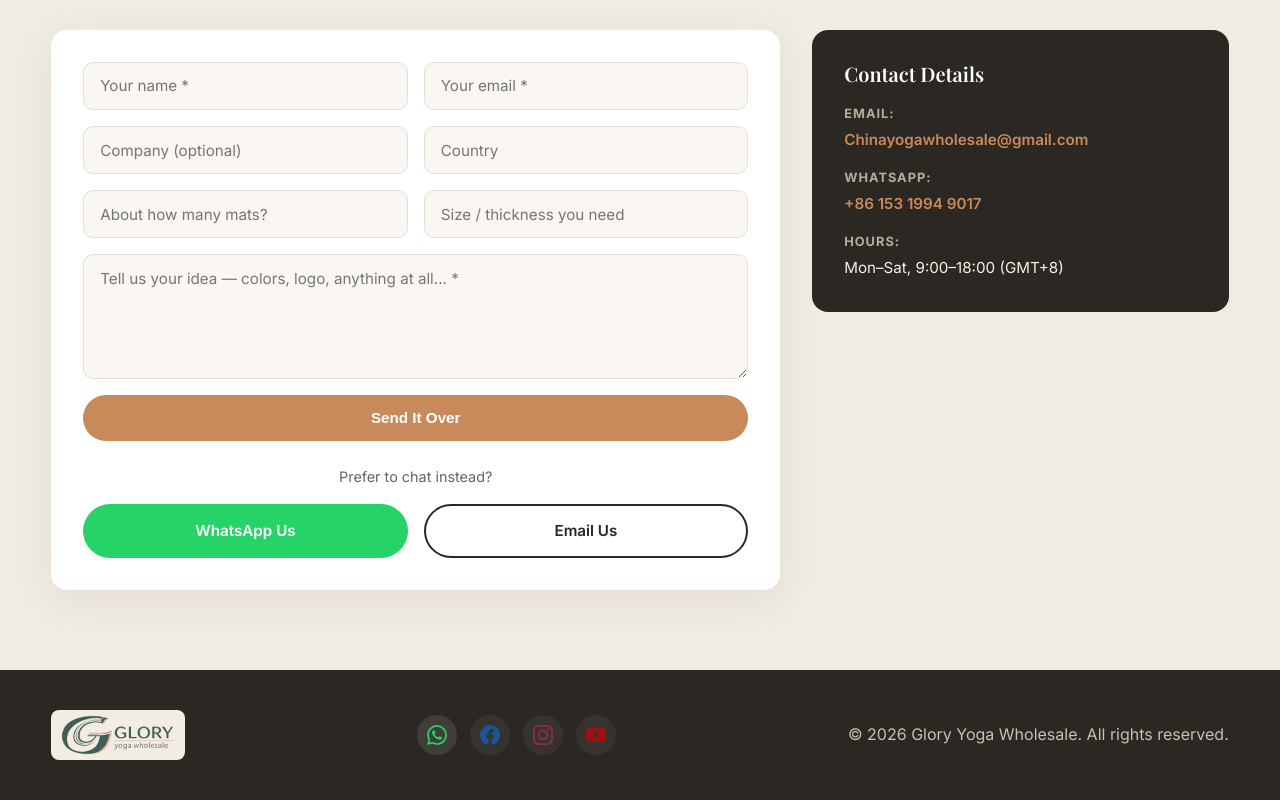
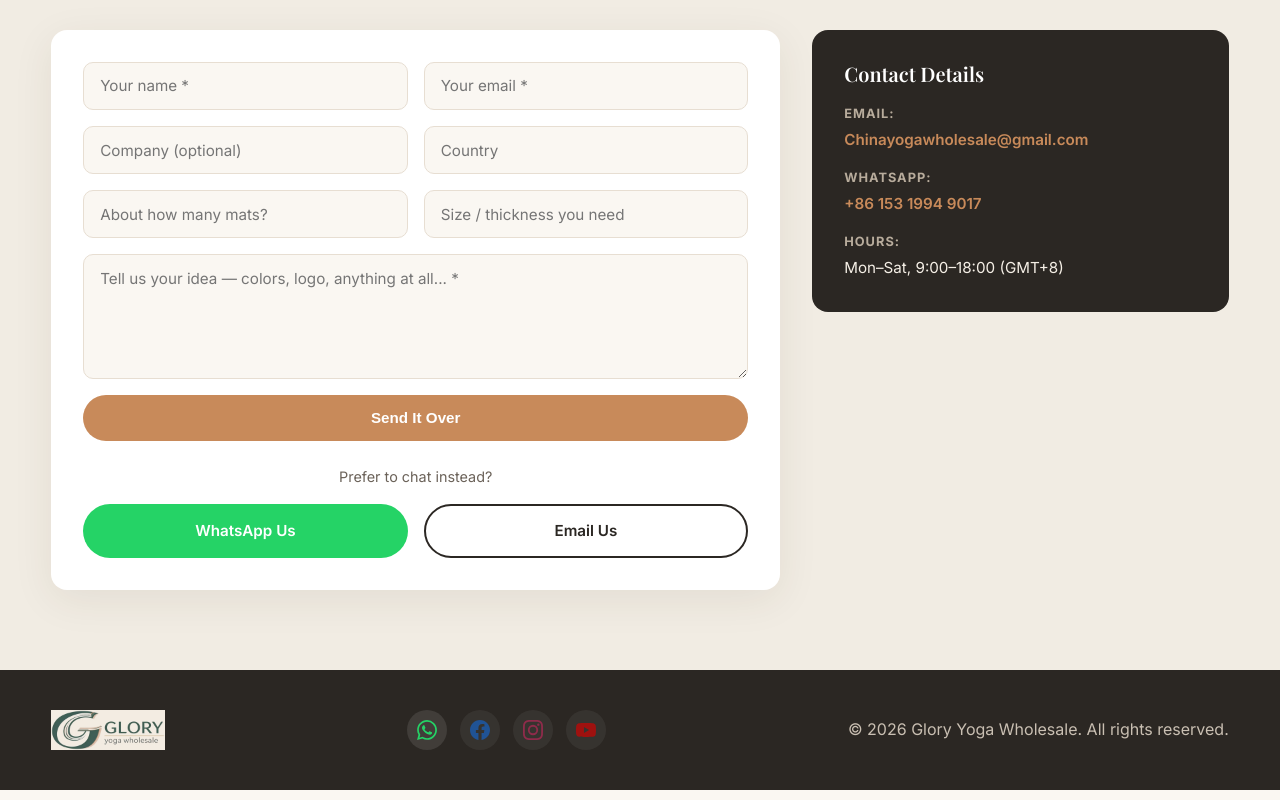
Before and after one commit to David707QIN/glory-yoga-wholesale, a plain HTML site: page index.html in a window 1280 px wide. Shown: the part 5425-6225 px from the top of the page. Drawn offline with Linux system fonts and the light colour scheme.

Commit message:
Footer logo: drop cream chip, light-on-dark version

```diff
--- a/css/style.css
+++ b/css/style.css
@@ -326,7 +326,7 @@ img { max-width: 100%; display: block; }
 /* ===== Footer ===== */
 .footer { background: var(--ink); color: #c9bfb2; padding: 2.5rem 0; }
 .footer-inner { display: flex; justify-content: space-between; align-items: center; flex-wrap: wrap; gap: 1rem; }
-.logo-light { color: #fff; background: #f2ece2; padding: 5px 10px; border-radius: 8px; }
+.logo-light { color: #fff; }
 .logo-light span { color: var(--brand); }
 
 .social-links { display: flex; gap: 0.8rem; }
```
